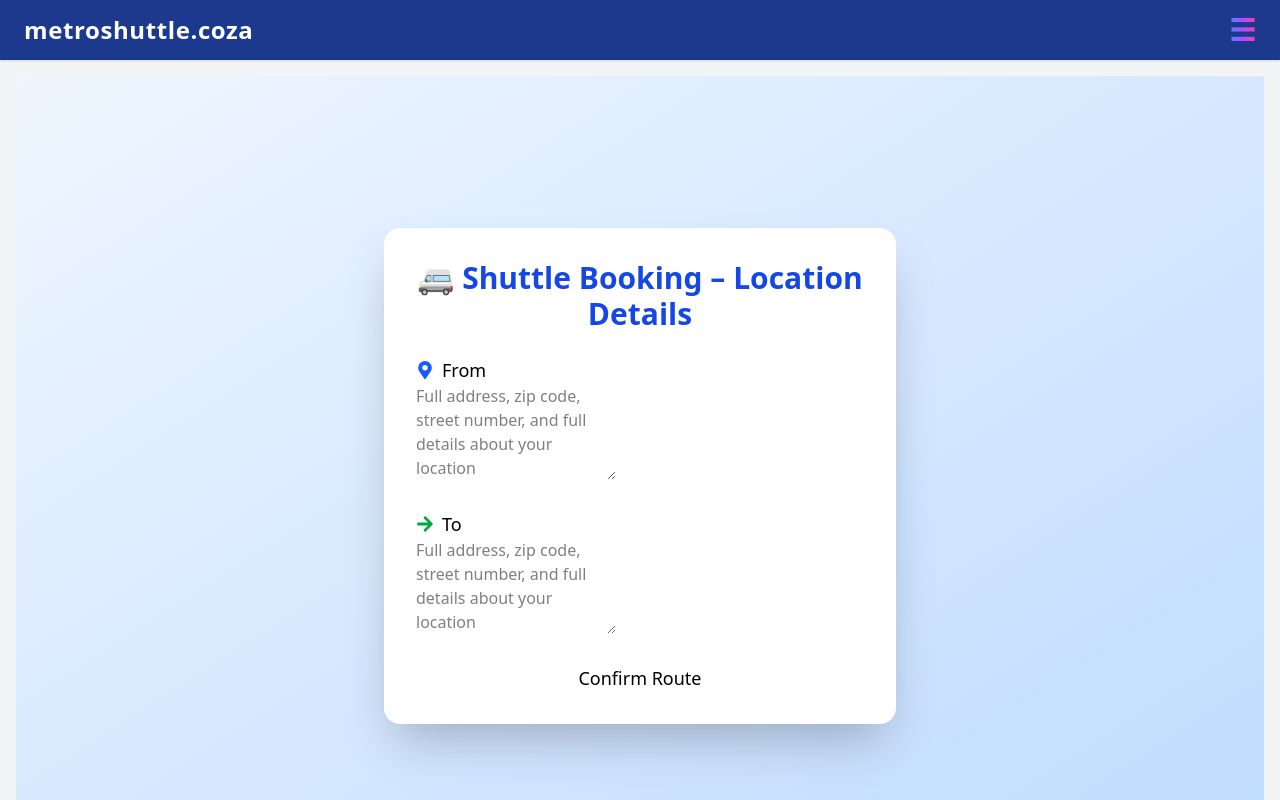
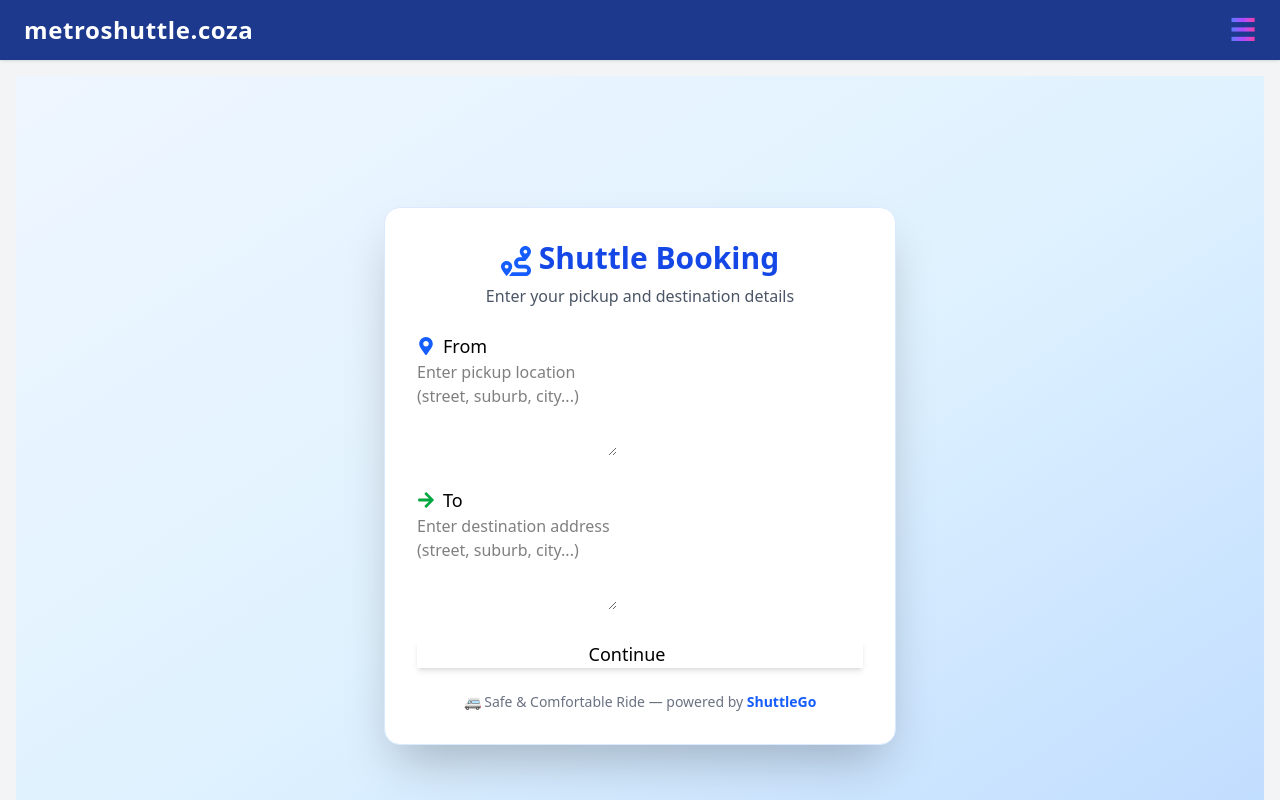
Before and after one commit to Matuku45/shuttle-booking, a React (Vite) app: page /location-form in a window 1280 px wide. Shown: the top 800 px of the page. Built offline with nearby package versions, Linux system fonts and the light colour scheme.

Commit message:
changed the colors of sign up page

```diff
--- a/src/pages/LocationForm.jsx
+++ b/src/pages/LocationForm.jsx
@@ -1,23 +1,45 @@
-import React, { useState } from 'react';
-import { FaMapMarkerAlt, FaArrowRight } from 'react-icons/fa';
+import React, { useState } from "react";
+import { FaMapMarkerAlt, FaRoute, FaArrowRight } from "react-icons/fa";
+import { motion } from "framer-motion";
+import { useNavigate } from "react-router-dom";
 
 const LocationForm = () => {
-  const [fromLocation, setFromLocation] = useState('');
-  const [toLocation, setToLocation] = useState('');
+  const [fromLocation, setFromLocation] = useState("");
+  const [toLocation, setToLocation] = useState("");
+  const navigate = useNavigate();
 
   const handleSubmit = (e) => {
     e.preventDefault();
-    console.log('From:', fromLocation, 'To:', toLocation);
+    if (fromLocation && toLocation) {
+      navigate("/directions", { state: { fromLocation, toLocation } });
+    }
   };
 
   return (
-    <div className="min-h-screen bg-gradient-to-br from-blue-50 to-blue-200 flex items-center justify-center p-6">
-      <div className="card w-full max-w-lg bg-white shadow-2xl rounded-2xl p-8 animate-fade-in">
-        <h1 className="text-3xl font-bold text-center text-blue-700 mb-6">
-          🚐 Shuttle Booking – Location Details
-        </h1>
+    <div className="min-h-screen flex items-center justify-center bg-gradient-to-br from-blue-50 via-sky-100 to-blue-200 p-6">
+      <motion.div
+        initial={{ opacity: 0, scale: 0.9, y: 40 }}
+        animate={{ opacity: 1, scale: 1, y: 0 }}
+        transition={{ duration: 0.8, ease: "easeOut" }}
+        className="card w-full max-w-lg bg-white shadow-2xl rounded-2xl p-8 border border-blue-100 hover:shadow-blue-300 transition-all duration-500"
+      >
+        {/* Header */}
+        <motion.h1
+          initial={{ y: -20, opacity: 0 }}
+          animate={{ y: 0, opacity: 1 }}
+          transition={{ delay: 0.3 }}
+          className="text-3xl font-extrabold text-center text-blue-700 mb-2"
+        >
+          <FaRoute className="inline text-blue-600 mr-2" />
+          Shuttle Booking
+        </motion.h1>
+        <p className="text-center text-gray-600 mb-6">
+          Enter your pickup and destination details
+        </p>
+
+        {/* Form */}
         <form onSubmit={handleSubmit} className="space-y-6">
-          {/* FROM Field */}
+          {/* FROM */}
           <div className="form-control">
             <label className="label">
               <span className="label-text text-lg font-medium flex items-center gap-2">
@@ -25,15 +47,15 @@ const LocationForm = () => {
               </span>
             </label>
             <textarea
-              className="textarea textarea-bordered h-24 text-base"
-              placeholder="Full address, zip code, street number, and full details about your location"
+              className="textarea textarea-bordered textarea-info h-24 text-base focus:outline-none focus:ring-2 focus:ring-blue-400"
+              placeholder="Enter pickup location (street, suburb, city...)"
               value={fromLocation}
               onChange={(e) => setFromLocation(e.target.value)}
               required
             ></textarea>
           </div>
 
-          {/* TO Field */}
+          {/* TO */}
           <div className="form-control">
             <label className="label">
               <span className="label-text text-lg font-medium flex items-center gap-2">
@@ -41,22 +63,40 @@ const LocationForm = () => {
               </span>
             </label>
             <textarea
-              className="textarea textarea-bordered h-24 text-base"
-              placeholder="Full address, zip code, street number, and full details about your location"
+              className="textarea textarea-bordered textarea-success h-24 text-base focus:outline-none focus:ring-2 focus:ring-green-400"
+              placeholder="Enter destination address (street, suburb, city...)"
               value={toLocation}
               onChange={(e) => setToLocation(e.target.value)}
               required
             ></textarea>
           </div>
 
-          {/* Submit Button */}
-          <div className="text-center">
-            <button type="submit" className="btn btn-primary w-full text-lg">
-              Confirm Route
+          {/* Continue Button */}
+          <motion.div
+            whileHover={{ scale: 1.05 }}
+            whileTap={{ scale: 0.95 }}
+            className="text-center"
+          >
+            <button
+              type="submit"
+              className="btn btn-primary w-full text-lg flex items-center justify-center gap-2 shadow-md hover:shadow-lg transition-all duration-300"
+            >
+              Continue
+              <FaArrowRight className="text-white animate-pulse" />
             </button>
-          </div>
+          </motion.div>
         </form>
-      </div>
+
+        {/* Footer */}
+        <motion.div
+          initial={{ opacity: 0 }}
+          animate={{ opacity: 1 }}
+          transition={{ delay: 1 }}
+          className="mt-6 text-center text-gray-500 text-sm"
+        >
+          🚐 Safe & Comfortable Ride — powered by <span className="text-blue-600 font-semibold">ShuttleGo</span>
+        </motion.div>
+      </motion.div>
     </div>
   );
 };
```
Also changed, not shown: src/pages/SignUp.jsx (+71 -33 lines).
